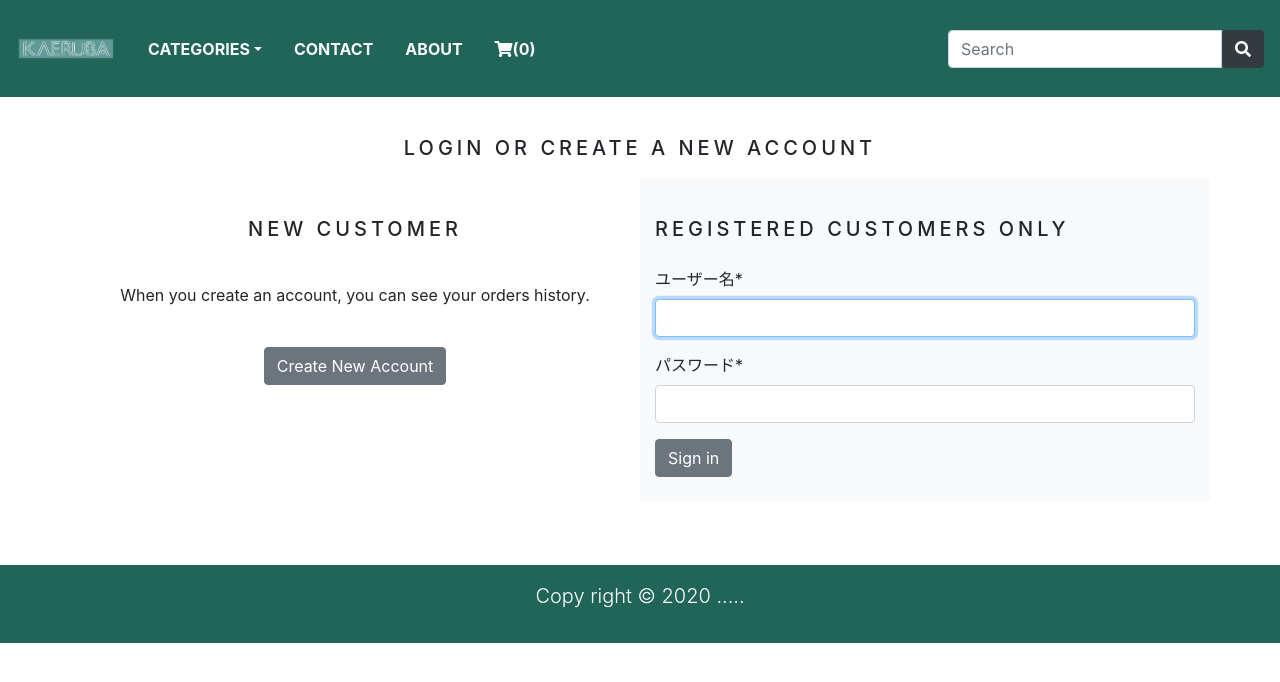
After one commit to zar-pwintphyu/ecommerce-project, a Django app: page /account/signin/ in a window 1280 px wide. The commit adds this page. Shown: the top 682 px of the page. Run offline with Django 3.2, Linux system fonts and the light colour scheme; data comes from the database, SQL or seed files in the repository; both versions use the stored data as it was after the commit; some libraries are stand-ins or nearby versions.

Commit message:
initial commit

```diff
--- a/ecommerce_project/store/static/css/cart.css
+++ b/ecommerce_project/store/static/css/cart.css
@@ -33,8 +33,7 @@
     background-color: #5e366a !important;
 
 }
-.stripe-button{
-    background-color: #5e366a ;
 
-
-}
+.ElementsApp input{
+    background-color:#5e366a !important
+    }
--- a/ecommerce_project/store/static/css/nav.css
+++ b/ecommerce_project/store/static/css/nav.css
@@ -1,3 +1,3 @@
 .bg{
-    background-color:#9c278f;
+    background-color:rgb(32, 101, 87);
 }
--- a/ecommerce_project/store/templates/cart.html
+++ b/ecommerce_project/store/templates/cart.html
@@ -108,6 +108,7 @@ Cart
             data-billing-address="true"
             data-zip-code="true">
             </script>
+
           </form>
           <a href="{% url 'home' %}" style="text-decoration: none;">
             <button type="button" class="btn btn-lg btn-block bg-dark text-white">
--- a/ecommerce_project/store/templates/home.html
+++ b/ecommerce_project/store/templates/home.html
@@ -7,7 +7,7 @@ Home
 
     <div class ="container-fluid">
         <div class ="row">
-            <img style="width: 100% " src=" {% static 'img/logo1.jpg' %}" alt="">
+            <img style="width: 100%;height:400px;" src=" {% static 'img/ロゴ_完成形1.png' %}" alt="">
         </div>
     </div>
     <div class="py-4">
--- a/ecommerce_project/store/templates/navbar.html
+++ b/ecommerce_project/store/templates/navbar.html
@@ -1,6 +1,7 @@
+{% load static %}
 
 <nav class="navbar navbar-expand-md navbar-light bg" >
-    <a href="/" class="navbar-brand"><i class="fas fa-store text-white fa-2x"></i></a>
+    <a href="/" class="navbar-brand"><img style="width: 100px;" src=" {% static 'img/ロゴ_完成形2.png' %}" alt=""></a>
     <button type="button" class="navbar-toggler bg-light" data-toggle="collapse" data-target="#nav" name="button"><span class ="navbar-toggler-icon"></span></button>
     <div class="collapse navbar-collapse justify-content-between" id="nav">
       <ul class= "navbar-nav">
--- /dev/null
+++ b/ecommerce_project/store/templates/signin.html
@@ -0,0 +1,43 @@
+{% extends 'base.html' %}
+{% load static %}
+{% load crispy_forms_tags %}
+{% block title %}
+Sign in
+{% endblock %}
+
+{% block content %}
+  <div class="container">
+    <br>
+    <h1 class="product_title text-center">
+      Login or Create a New Account
+    </h1>
+    <div class="row">
+      <div class="col-12 col-sm-12 col-lg-6 text-center custom_div">
+        <br>
+        <h2 class="product_title">
+          New Customer
+        </h2>
+        <br>
+        <p>When you create an account, you can see your orders history.</p>
+        <br>
+        <a href="{% url 'signup' %}" class="btn btn-secondary">Create New Account</a>
+      </div>
+      <div class="col-12 col-sm-12 col-md-12 col-lg-6 bg-light">
+        <div>
+          <br>
+          <h2 class="product_title">
+            Registered Customers Only
+          </h2>
+          <form method="post">
+            {% csrf_token %}
+            <p>{{ form | crispy }}</p>
+            <button type="submit" name="button" class="btn btn-secondary">Sign in</button>
+          </form>
+          <br>
+        </div>
+      </div>
+    </div>
+    <br>
+  </div>
+  <br>
+{% endblock %}
--- a/ecommerce_project/store/templates/signup.html
+++ b/ecommerce_project/store/templates/signup.html
@@ -21,6 +21,7 @@ Create a New Account
           <form method="post">
             {% csrf_token %}
             <p>{{ form | crispy }}</p>
+
             <button type="submit" name="button" class="btn btn-secondary">Sign Up</button>
           </form>
           <br>
--- a/ecommerce_project/store/urls.py
+++ b/ecommerce_project/store/urls.py
@@ -11,6 +11,9 @@ urlpatterns = [
     path('cart/remove_product/<int:product_id>', views.cart_remove_product, name='cart_remove_product'),
     path('thankyou/<int:order_id>', views.thanks_page, name='thanks_page'),
     path('account/create/', views.signupView, name='signup'),
+    path('account/signin/', views.signinView, name='signin'),
+    path('account/signout/', views.signoutView, name='signout'),
+
 
 
 ]
--- a/ecommerce_project/store/views.py
+++ b/ecommerce_project/store/views.py
@@ -5,6 +5,11 @@ import stripe
 from django.conf import settings
 from django.contrib.auth.models import Group, User
 from .forms import SignUpForm
+from django.contrib.auth.forms import AuthenticationForm
+from django.contrib.auth import login,authenticate,logout
+from django.contrib.auth.decorators import login_required
+
+
 
 
 
@@ -182,3 +187,24 @@ def signupView(request):
     else:
         form = SignUpForm()
     return render(request, 'signup.html', {'form': form})
+
+def signinView(request):
+    if request.method == 'POST':
+        form = AuthenticationForm(data=request.POST)
+        if form.is_valid():
+            username = request.POST['username']
+            password = request.POST['password']
+            user = authenticate(username=username, password=password)
+            if user is not None:
+                login(request, user)
+                return redirect('home')
+            else:
+                return redirect('signup')
+    else:
+        form = AuthenticationForm()
+    return render(request, 'signin.html', {'form': form})
+
+
+def signoutView(request):
+    logout(request)
+    return redirect('signin')
```
Also changed, not shown: ecommerce_project/db.sqlite3, ecommerce_project/store/static/img/image.jpg (deleted), ecommerce_project/store/static/img/ロゴ_完成形1.png (added), ecommerce_project/store/static/img/ロゴ_完成形2.png (added), ecommerce_project/store/static/img/ロゴ_完成形3.png (added), ecommerce_project/store/static/img/ロゴ_完成形4.png (added).
